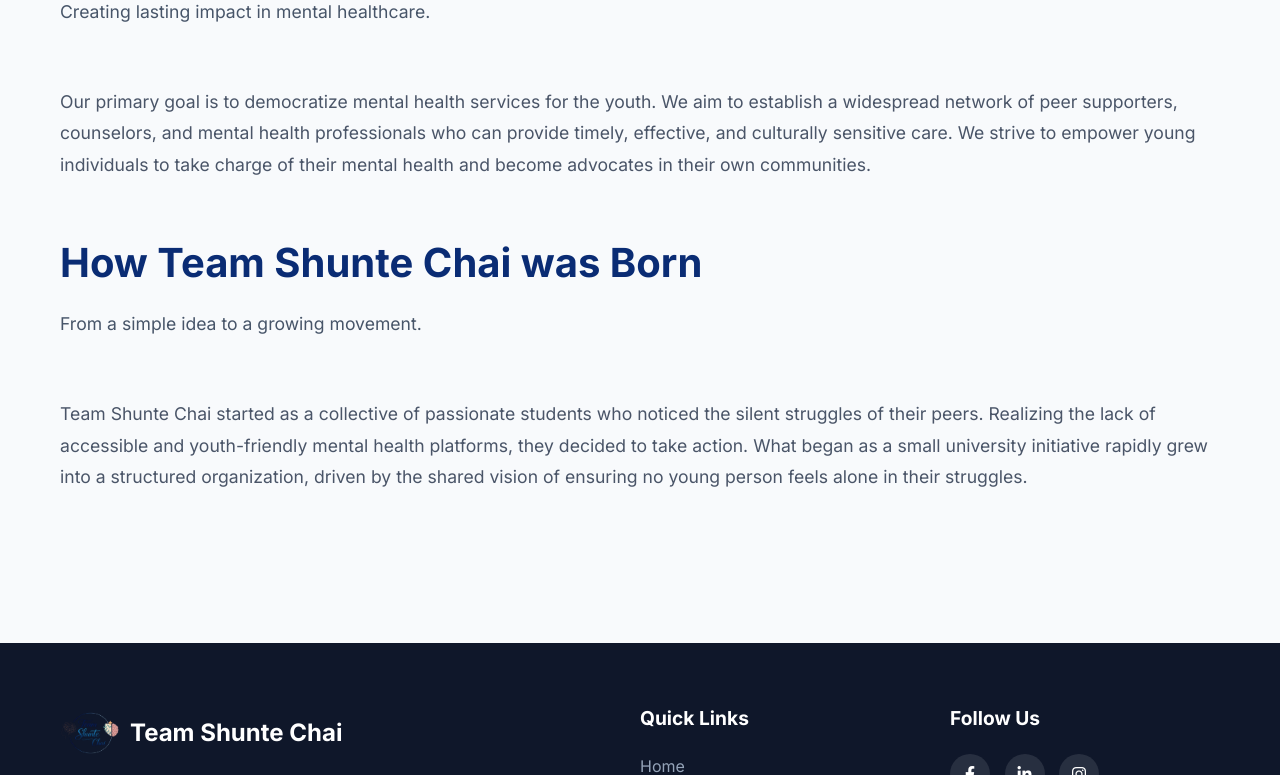
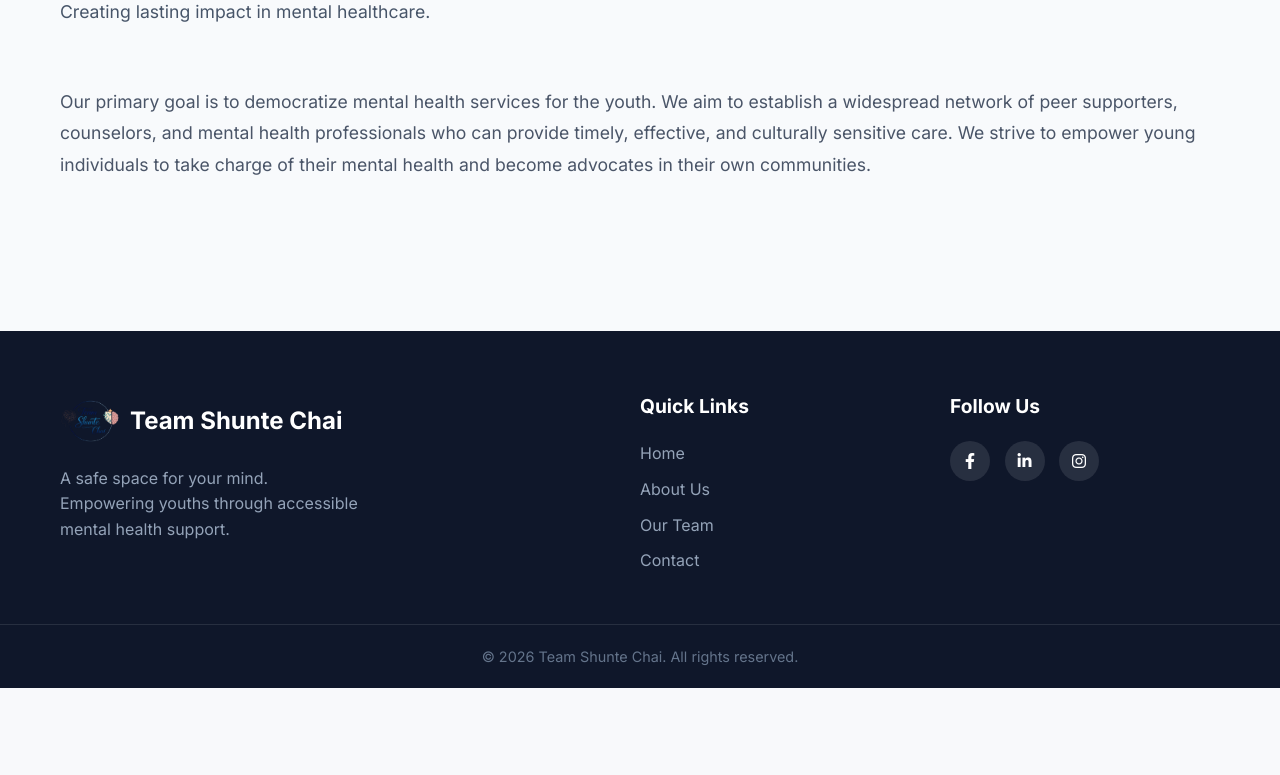
Before and after one commit to Sreezon23/team-shunte-chai, a Django app: page /about/ in a window 1280 px wide. Shown: the part 871-1646 px from the top of the page. After the commit the page ends 1559 px from the top, so only its background shows below. Run offline with Django 5.2, Linux system fonts and the light colour scheme; some libraries are stand-ins or nearby versions.

Commit message:
Remove origin story section from about page

```diff
--- a/templates/about.html
+++ b/templates/about.html
@@ -33,15 +33,7 @@
             </p>
         </div>
 
-        <div class="about-content" style="margin-bottom: 50px;">
-            <div class="section-header" style="text-align: left;">
-                <h2 style="color: #0a2c74;">How Team Shunte Chai was Born</h2>
-                <p>From a simple idea to a growing movement.</p>
-            </div>
-            <p style="font-size: 1.1rem; color: #4a5568; line-height: 1.8;">
-                Team Shunte Chai started as a collective of passionate students who noticed the silent struggles of their peers. Realizing the lack of accessible and youth-friendly mental health platforms, they decided to take action. What began as a small university initiative rapidly grew into a structured organization, driven by the shared vision of ensuring no young person feels alone in their struggles.
-            </p>
-        </div>
+
 
     </div>
 </section>
```
